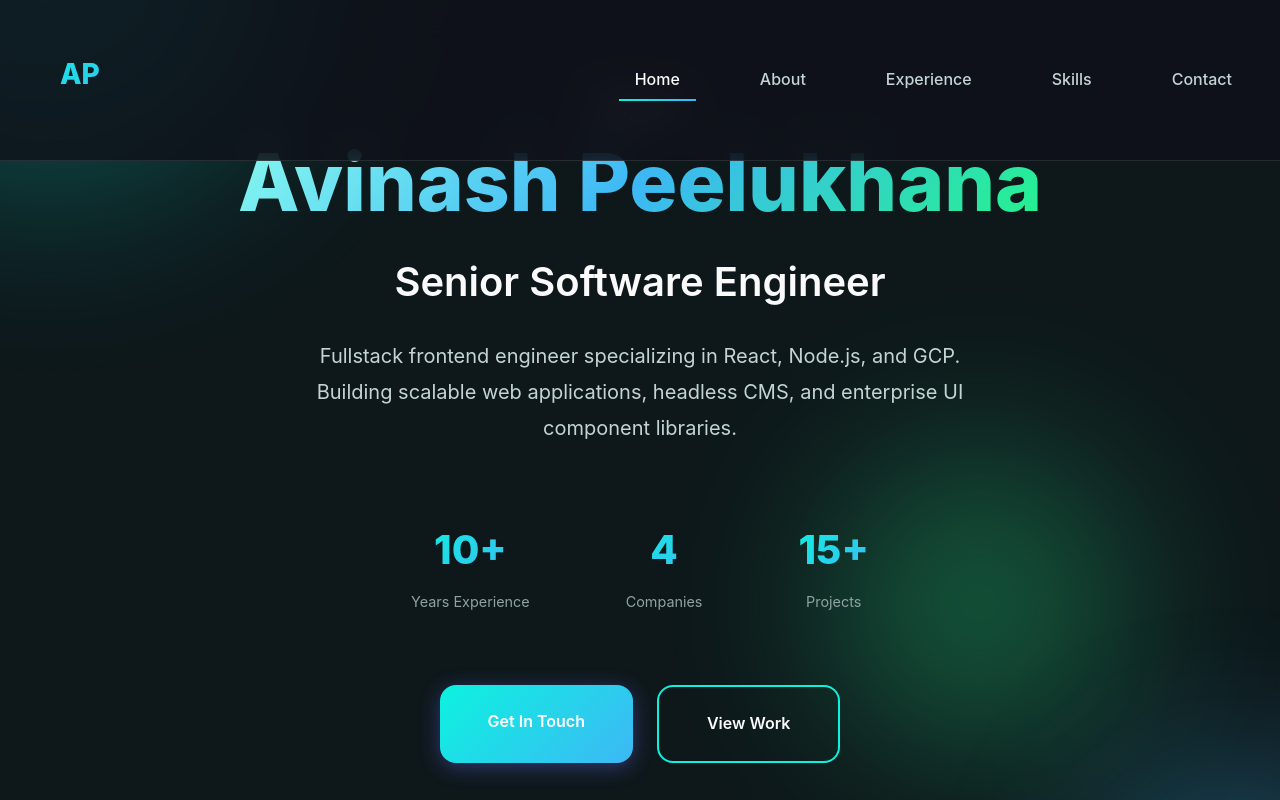
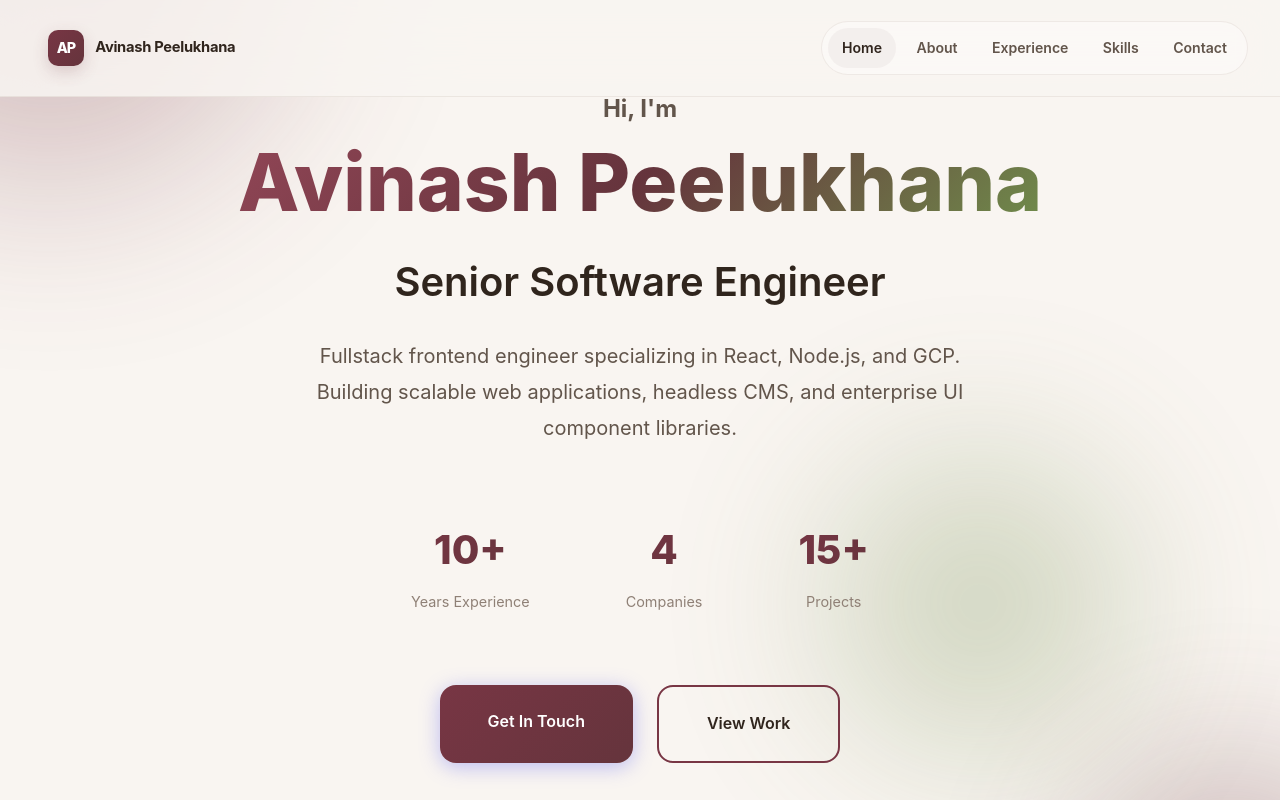
Before and after one commit to avipeels/ViteApp, a React (Vite) app in the folder vite-ui-parent/: page / in a window 1280 px wide. Shown: the top 800 px of the page. Built offline with nearby package versions, Linux system fonts and the light colour scheme.

Commit message:
feat: Update portfolio styling with a new color palette, improved navigation accessibility, and refined layout adjustments for a modern look.

```diff
--- a/vite-ui-parent/src/components/PortfolioHome/Portfolio/Portfolio.css
+++ b/vite-ui-parent/src/components/PortfolioHome/Portfolio/Portfolio.css
@@ -1,25 +1,23 @@
 :root {
-    /* Color Palette - Turquoise, Teal, Blue, Green & White Radiant */
-    --primary-hue: 175;
-    --primary-sat: 90%;
-    --primary-light: 50%;
+    /* Warm, editorial light palette */
+    --primary-hue: 347;
+    --primary-sat: 38%;
+    --primary-light: 34%;
 
     --primary-color: hsl(var(--primary-hue), var(--primary-sat), var(--primary-light));
-    --primary-dark: hsl(var(--primary-hue), var(--primary-sat), 35%);
-    --primary-light-color: hsl(var(--primary-hue), var(--primary-sat), 75%);
+    --primary-dark: hsl(var(--primary-hue), var(--primary-sat), 25%);
+    --primary-light-color: hsl(var(--primary-hue), 35%, 42%);
 
-    --accent-color: hsl(200, 90%, 60%);
-    /* Radiant Blue */
-    --accent-secondary: hsl(150, 90%, 55%);
-    /* Radiant Green */
+    --accent-color: hsl(350, 32%, 30%);
+    --accent-secondary: hsl(86, 30%, 42%);
 
-    --bg-dark: hsl(190, 30%, 8%);
-    --bg-darker: hsl(190, 30%, 5%);
-    --bg-card: hsla(190, 30%, 15%, 0.6);
+    --bg-dark: hsl(35, 38%, 96%);
+    --bg-darker: hsl(34, 30%, 91%);
+    --bg-card: hsla(0, 0%, 100%, 0.72);
 
-    --text-primary: hsl(0, 0%, 98%);
-    --text-secondary: hsl(180, 15%, 80%);
-    --text-muted: hsl(180, 10%, 60%);
+    --text-primary: hsl(25, 25%, 15%);
+    --text-secondary: hsl(25, 13%, 34%);
+    --text-muted: hsl(25, 10%, 51%);
 
     /* Spacing */
     --spacing-xs: 0.5rem;
@@ -46,10 +44,10 @@
     --radius-xl: 24px;
 
     /* Shadows */
-    --shadow-sm: 0 2px 8px rgba(0, 0, 0, 0.1);
-    --shadow-md: 0 4px 16px rgba(0, 0, 0, 0.2);
-    --shadow-lg: 0 8px 32px rgba(0, 0, 0, 0.3);
-    --shadow-glow: 0 0 40px rgba(45, 212, 191, 0.3);
+    --shadow-sm: 0 2px 8px rgba(78, 48, 25, 0.08);
+    --shadow-md: 0 8px 24px rgba(78, 48, 25, 0.1);
+    --shadow-lg: 0 16px 36px rgba(78, 48, 25, 0.13);
+    --shadow-glow: 0 0 40px rgba(108, 53, 64, 0.18);
 }
 
 * {
@@ -68,6 +66,7 @@ html {
     color: var(--text-primary);
     line-height: 1.6;
     overflow-x: hidden;
+    background: var(--bg-dark);
 }
 
 .container {
@@ -83,48 +82,78 @@ html {
     left: 0;
     right: 0;
     z-index: 1000;
-    background: hsla(230, 25%, 8%, 0.8);
-    backdrop-filter: blur(20px);
-    border-bottom: 1px solid hsla(0, 0%, 100%, 0.1);
+    background: hsla(35, 38%, 96%, 0.72);
+    backdrop-filter: blur(24px) saturate(1.15);
+    border-bottom: 1px solid rgba(91, 57, 31, 0.08);
     transition: var(--transition-normal);
 }
 
 .nav-container {
     max-width: 1400px;
     margin: 0 auto;
-    padding: var(--spacing-md) var(--spacing-lg);
+    padding: 1rem var(--spacing-lg);
     display: flex;
     justify-content: space-between;
     align-items: center;
 }
 
 .logo {
+    display: inline-flex;
+    align-items: center;
+    gap: 0.7rem;
     font-family: var(--font-display);
-    font-size: 1.75rem;
-    font-weight: 800;
-    background: linear-gradient(135deg, var(--primary-color), var(--accent-color));
-    -webkit-background-clip: text;
-    -webkit-text-fill-color: transparent;
-    background-clip: text;
+    color: var(--text-primary);
     text-decoration: none;
     transition: var(--transition-fast);
 }
 
+.logo-mark {
+    display: grid;
+    width: 2.25rem;
+    height: 2.25rem;
+    place-items: center;
+    border-radius: 10px;
+    background: linear-gradient(135deg, var(--primary-color), var(--accent-color));
+    color: #fff;
+    font-size: 0.9rem;
+    font-weight: 800;
+    letter-spacing: -0.06em;
+    box-shadow: 0 6px 16px rgba(108, 53, 64, 0.2);
+}
+
+.logo-name {
+    font-size: 0.92rem;
+    font-weight: 700;
+    letter-spacing: -0.02em;
+}
+
 .logo:hover {
-    transform: scale(1.05);
-    filter: brightness(1.2);
+    transform: translateY(-1px);
+}
+
+.logo:hover .logo-mark {
+    filter: brightness(1.12);
 }
 
 .nav-menu {
     display: flex;
-    gap: var(--spacing-xl);
+    align-items: center;
+    gap: 0.35rem;
+    padding: 0.35rem;
     list-style: none;
+    border: 1px solid rgba(91, 57, 31, 0.08);
+    border-radius: 999px;
+    background: rgba(255, 255, 255, 0.34);
 }
 
 .nav-link {
     color: var(--text-secondary);
     text-decoration: none;
-    font-weight: 500;
+    display: block;
+    padding: 0.55rem 0.9rem;
+    border-radius: 999px;
+    font-size: 0.88rem;
+    font-weight: 600;
     position: relative;
     transition: var(--transition-fast);
 }
@@ -132,12 +161,15 @@ html {
 .nav-link::after {
     content: '';
     position: absolute;
-    bottom: -4px;
-    left: 0;
-    width: 0;
-    height: 2px;
-    background: linear-gradient(90deg, var(--primary-color), var(--accent-color));
+    inset: 0;
+    width: 100%;
+    height: 100%;
+    border-radius: inherit;
+    background: rgba(108, 53, 64, 0.08);
+    opacity: 0;
+    transform: scale(0.9);
     transition: var(--transition-normal);
+    z-index: -1;
 }
 
 .nav-link:hover {
@@ -145,7 +177,8 @@ html {
 }
 
 .nav-link:hover::after {
-    width: 100%;
+    opacity: 1;
+    transform: scale(1);
 }
 
 .nav-link.active {
@@ -157,20 +190,26 @@ html {
 }
 
 .nav-link.active::after {
-    width: 100%;
+    opacity: 1;
+    transform: scale(1);
 }
 
 .mobile-menu-toggle {
     display: none;
     flex-direction: column;
-    gap: 4px;
-    background: none;
-    border: none;
+    gap: 5px;
+    width: 2.5rem;
+    height: 2.5rem;
+    align-items: center;
+    justify-content: center;
+    background: rgba(255, 255, 255, 0.45);
+    border: 1px solid rgba(91, 57, 31, 0.1);
+    border-radius: 12px;
     cursor: pointer;
 }
 
 .mobile-menu-toggle span {
-    width: 24px;
+    width: 18px;
     height: 2px;
     background: var(--text-primary);
     transition: var(--transition-fast);
@@ -405,9 +444,9 @@ section {
     font-family: var(--font-display);
     font-size: clamp(2rem, 5vw, 3.5rem);
     font-weight: 800;
-    text-align: center;
+    text-align: left;
     margin-bottom: var(--spacing-3xl);
-    background: linear-gradient(135deg, var(--text-primary), var(--text-secondary));
+    background: linear-gradient(135deg, var(--text-primary), var(--primary-color));
     -webkit-background-clip: text;
     -webkit-text-fill-color: transparent;
     background-clip: text;
@@ -416,8 +455,8 @@ section {
 /* Glass Card Effect */
 .glass-card {
     background: var(--bg-card);
-    backdrop-filter: blur(20px);
-    border: 1px solid hsla(0, 0%, 100%, 0.1);
+    backdrop-filter: blur(12px);
+    border: 1px solid rgba(91, 57, 31, 0.13);
     border-radius: var(--radius-lg);
     padding: var(--spacing-xl);
     transition: all var(--transition-normal);
@@ -425,7 +464,7 @@ section {
 
 .glass-card:hover {
     transform: translateY(-4px);
-    border-color: hsla(0, 0%, 100%, 0.2);
+    border-color: rgba(108, 53, 64, 0.35);
     box-shadow: var(--shadow-lg);
 }
 
@@ -490,13 +529,13 @@ section {
 
 /* Experience Section */
 .experience {
-    background: var(--bg-darker);
+    background: var(--bg-dark);
 }
 
 .timeline {
     position: relative;
-    max-width: 900px;
-    margin: 0 auto;
+    max-width: 1080px;
+    margin: 0;
 }
 
 .timeline::before {
@@ -528,6 +567,19 @@ section {
 
 .timeline-content {
     position: relative;
+    text-align: left;
+    background: transparent;
+    border: 0;
+    box-shadow: none;
+    padding: 0 0 var(--spacing-md);
+}
+
+/* Experience entries should stay flat instead of adopting the shared card hover treatment. */
+.timeline-content:hover {
+    transform: none;
+    background: transparent;
+    border-color: transparent;
+    box-shadow: none;
 }
 
 .company-header {
@@ -543,9 +595,7 @@ section {
     display: flex;
     align-items: center;
     justify-content: center;
-    background: linear-gradient(135deg, var(--primary-color), var(--accent-color));
-    border-radius: var(--radius-md);
-    flex-shrink: 0;
+    display: none;
 }
 
 .company-info h3 {
@@ -600,10 +650,11 @@ section {
 
 .project-item {
     margin-bottom: var(--spacing-lg);
-    padding: var(--spacing-md);
-    background: hsla(0, 0%, 100%, 0.02);
-    border-radius: var(--radius-md);
-    border-left: 3px solid var(--accent-color);
+    padding: var(--spacing-md) 0;
+    background: transparent;
+    border-radius: 0;
+    border-left: 0;
+    border-top: 1px solid rgba(91, 57, 31, 0.16);
 }
 
 .project-item strong {
@@ -624,18 +675,18 @@ section {
 }
 
 .project-highlights li {
-    position: relative;
-    padding-left: var(--spacing-md);
+    padding-left: 0;
     margin-bottom: var(--spacing-sm);
     line-height: 1.6;
 }
 
-.project-highlights li::before {
-    content: '▹';
-    position: absolute;
-    left: 0;
-    color: var(--accent-color);
-    font-weight: bold;
+.project-highlights {
+    padding-left: 1.5rem;
+    list-style: disc;
+}
+
+.project-highlights li::marker {
+    color: #000;
 }
 
 .project-skills {
@@ -649,9 +700,9 @@ section {
     font-size: 0.8rem;
     padding: 4px 12px;
     border-radius: 20px;
-    background: hsla(230, 25%, 25%, 0.5);
-    color: var(--primary-light-color);
-    border: 1px solid hsla(0, 0%, 100%, 0.1);
+    background: #f1e4d2;
+    color: var(--primary-dark);
+    border: 1px solid rgba(108, 53, 64, 0.18);
     transition: var(--transition-fast);
 }
 
@@ -663,13 +714,14 @@ section {
 
 /* Skills Section */
 .skills {
-    background: linear-gradient(180deg, var(--bg-darker) 0%, var(--bg-dark) 100%);
+    background: var(--bg-darker);
 }
 
 .skills-grid {
     display: grid;
     grid-template-columns: repeat(auto-fit, minmax(280px, 1fr));
     gap: var(--spacing-lg);
+    align-items: stretch;
 }
 
 .skill-category h3 {
@@ -677,6 +729,7 @@ section {
     font-size: 1.5rem;
     margin-bottom: var(--spacing-md);
     color: var(--primary-light-color);
+    text-align: left;
 }
 
 .skill-tags {
@@ -686,19 +739,20 @@ section {
 }
 
 .skill-tag {
-    background: linear-gradient(135deg, hsla(240, 100%, 60%, 0.2), hsla(280, 100%, 65%, 0.2));
-    color: var(--text-primary);
-    padding: var(--spacing-xs) var(--spacing-md);
-    border-radius: var(--radius-sm);
+    background: var(--bg-dark);
+    color: var(--text-secondary);
+    padding: 0.65rem 0.85rem;
+    border-radius: 999px;
     font-size: 0.9rem;
-    border: 1px solid hsla(0, 0%, 100%, 0.1);
+    border: 1px solid rgba(91, 57, 31, 0.16);
     transition: all var(--transition-fast);
 }
 
 .skill-tag:hover {
-    background: linear-gradient(135deg, var(--primary-color), var(--accent-color));
+    background: var(--primary-color);
+    color: #fff;
     transform: translateY(-2px);
-    box-shadow: 0 4px 12px rgba(99, 102, 241, 0.3);
+    box-shadow: var(--shadow-sm);
 }
 
 /* Contact Section */
@@ -803,7 +857,9 @@ section {
         right: -100%;
         width: 100%;
         height: 100vh;
-        background: hsla(230, 25%, 8%, 0.98);
+        background: hsla(35, 38%, 96%, 0.98);
+        border: 0;
+        border-radius: 0;
         backdrop-filter: blur(20px);
         flex-direction: column;
         justify-content: center;
@@ -819,6 +875,11 @@ section {
 
     .nav-link {
         font-size: 1.5rem;
+    }
+
+    .mobile-menu-toggle {
+        position: relative;
+        z-index: 1001;
     }
 
     .mobile-menu-toggle {
@@ -944,6 +1005,11 @@ section {
         text-align: left;
     }
 
+    .project-highlights {
+        padding-left: 1.5rem;
+        list-style: disc;
+    }
+
     .project-item li,
     .job-description li,
     li {
--- a/vite-ui-parent/src/components/PortfolioHome/Portfolio/Portfolio.jsx
+++ b/vite-ui-parent/src/components/PortfolioHome/Portfolio/Portfolio.jsx
@@ -34,12 +34,12 @@ const Portfolio = () => {
 
             if (currentScroll > 100) {
                 if (nav) {
-                    nav.style.background = 'hsla(230, 25%, 8%, 0.95)';
-                    nav.style.boxShadow = '0 4px 20px rgba(0, 0, 0, 0.3)';
+                    nav.style.background = 'hsla(35, 38%, 96%, 0.96)';
+                    nav.style.boxShadow = '0 4px 20px rgba(78, 48, 25, 0.10)';
                 }
             } else {
                 if (nav) {
-                    nav.style.background = 'hsla(230, 25%, 8%, 0.8)';
+                    nav.style.background = 'hsla(35, 38%, 96%, 0.86)';
                     nav.style.boxShadow = 'none';
                 }
             }
--- a/vite-ui-parent/src/components/PortfolioHome/Portfolio/components/Experience.jsx
+++ b/vite-ui-parent/src/components/PortfolioHome/Portfolio/components/Experience.jsx
@@ -6,7 +6,6 @@ const Experience = () => {
             id: 1,
             title: 'Senior Software Engineer',
             company: "Lowe's India",
-            logo: '🏢',
             duration: 'Dec 2021 - Present · 4 yrs 3 mos',
             location: 'Bengaluru, Karnataka, India',
             tag: 'Back-End Web Development and Google Cloud Platform (GCP)',
@@ -17,7 +16,6 @@ const Experience = () => {
             id: 2,
             title: 'Senior Software Engineer',
             company: 'Publicis Sapient',
-            logo: '💡',
             duration: 'Feb 2020 - Dec 2021 · 1 yr 11 mos',
             location: 'Bengaluru, Karnataka, India',
             tag: null,
@@ -28,7 +26,6 @@ const Experience = () => {
             id: 3,
             title: 'Senior Software Developer',
             company: 'PwC',
-            logo: '🔷',
             duration: 'Jun 2018 - Jan 2020 · 1 yr 8 mos',
             location: 'Bengaluru, Karnataka, India',
             tag: null,
@@ -65,7 +62,6 @@ const Experience = () => {
             id: 4,
             title: 'Application Development Senior Analyst',
             company: 'Accenture',
-            logo: '⚡',
             duration: 'Aug 2013 - May 2018 · 4 yrs 10 mos',
             location: 'Bengaluru Area, India',
             tag: null,
@@ -116,7 +112,6 @@ const Experience = () => {
                             <div className="timeline-marker"></div>
                             <div className="timeline-content glass-card">
                                 <div className="company-header">
-                                    <div className="company-logo">{exp.logo}</div>
                                     <div className="company-info">
                                         <h3>{exp.title}</h3>
                                         <h4>{exp.company}</h4>
--- a/vite-ui-parent/src/components/PortfolioHome/Portfolio/components/Navigation.jsx
+++ b/vite-ui-parent/src/components/PortfolioHome/Portfolio/components/Navigation.jsx
@@ -10,7 +10,10 @@ const Navigation = () => {
     return (
         <nav className="nav">
             <div className="nav-container">
-                <a href="#" className="logo">AP</a>
+                <a href="#home" className="logo" aria-label="Avinash Peelukhana — home">
+                    <span className="logo-mark">AP</span>
+                    <span className="logo-name">Avinash Peelukhana</span>
+                </a>
                 <ul className={`nav-menu ${mobileMenuOpen ? 'active' : ''}`}>
                     <li><a href="#home" className="nav-link" onClick={() => setMobileMenuOpen(false)}>Home</a></li>
                     <li><a href="#about" className="nav-link" onClick={() => setMobileMenuOpen(false)}>About</a></li>
@@ -22,6 +25,7 @@ const Navigation = () => {
                     className={`mobile-menu-toggle ${mobileMenuOpen ? 'active' : ''}`}
                     onClick={toggleMobileMenu}
                     aria-label="Toggle menu"
+                    aria-expanded={mobileMenuOpen}
                 >
                     <span></span>
                     <span></span>
--- a/vite-ui-parent/src/index.css
+++ b/vite-ui-parent/src/index.css
@@ -3,9 +3,9 @@
   line-height: 1.5;
   font-weight: 400;
 
-  color-scheme: light dark;
-  color: black;
-  background-color: white;
+  color-scheme: light;
+  color: #2f241c;
+  background-color: #f8f3eb;
 
   font-synthesis: none;
   text-rendering: optimizeLegibility;
```
